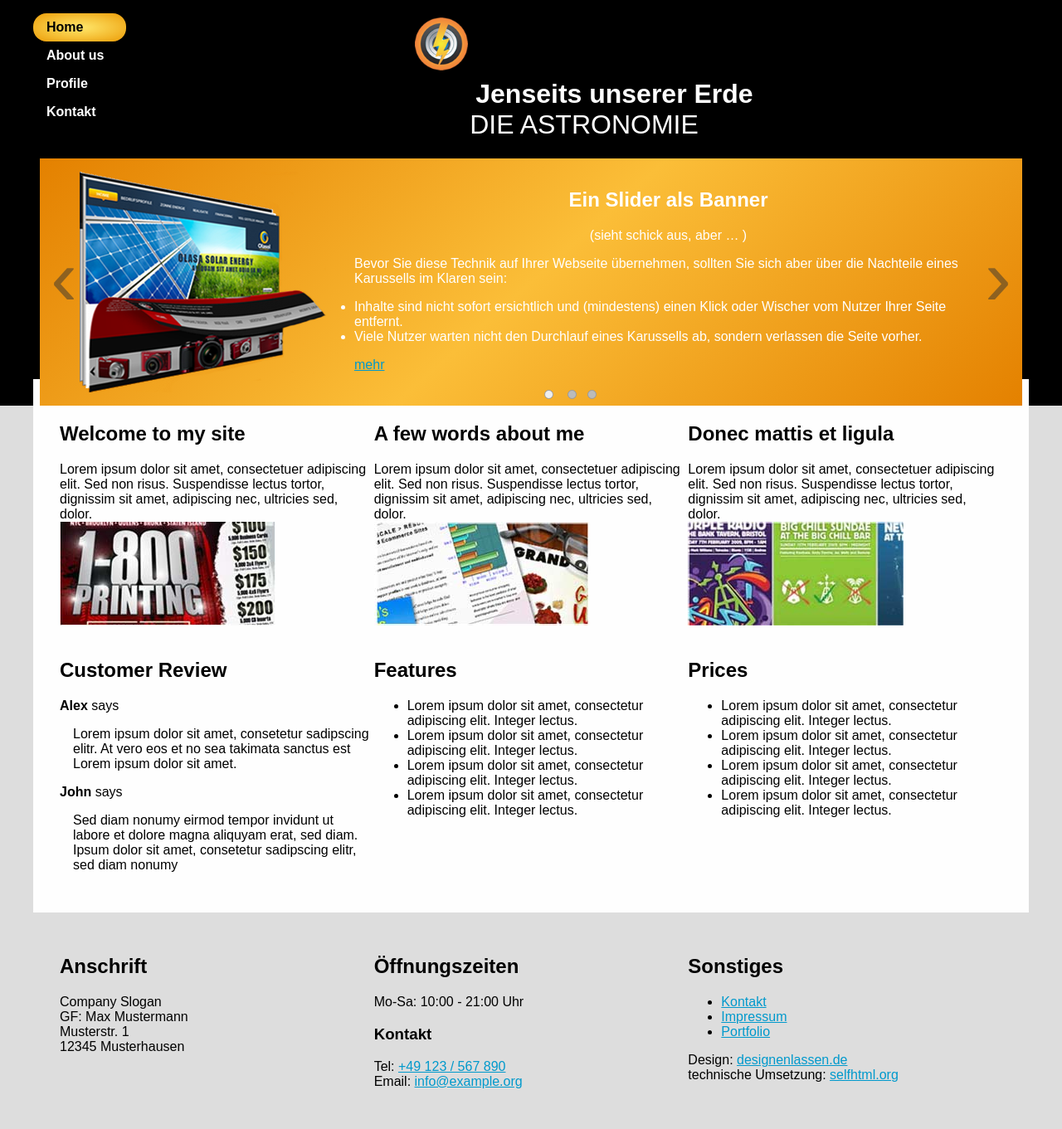
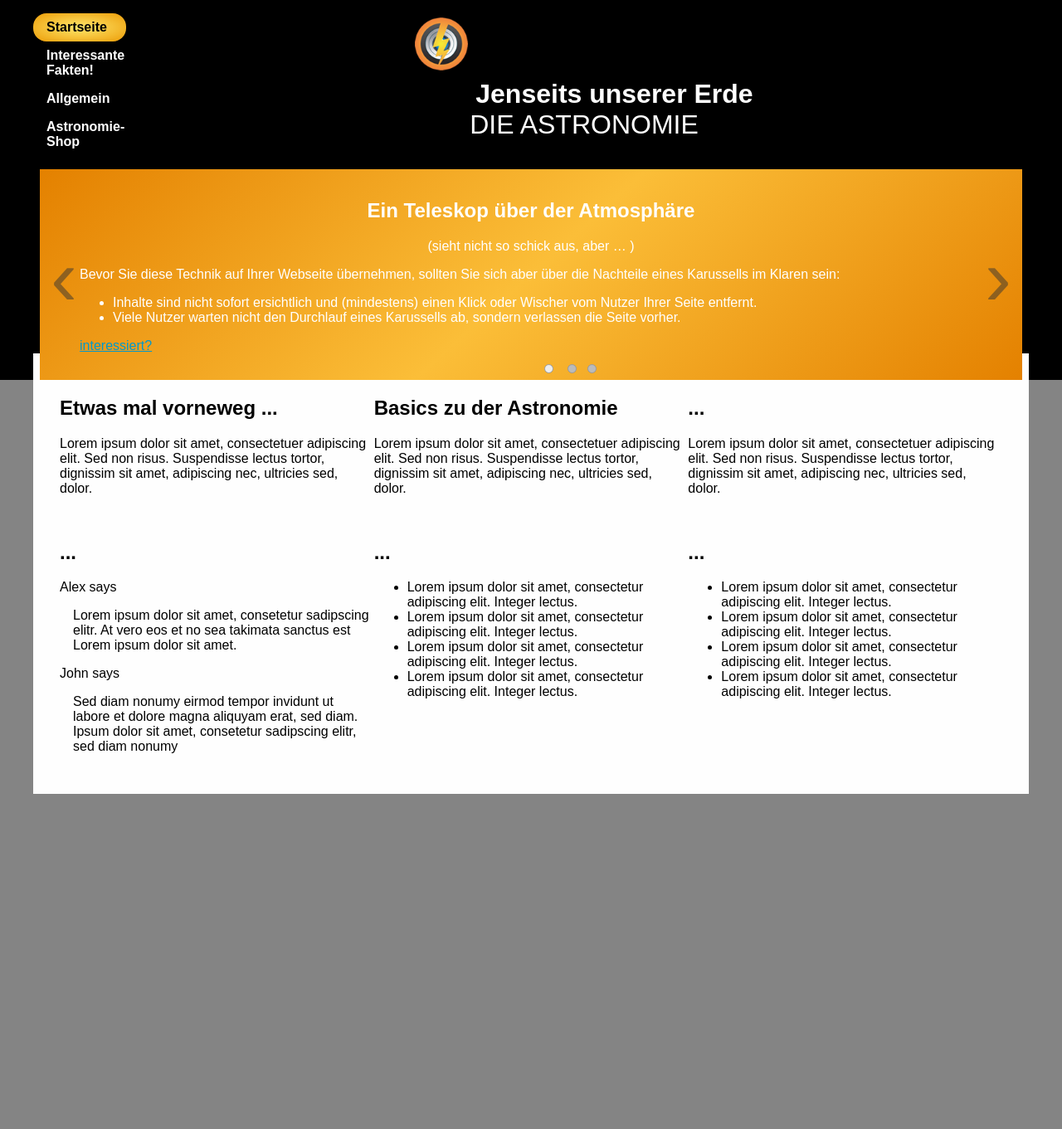
Before and after one commit to LukasMoosbrugger/Astronomie, a plain HTML site: page index.html in a window 1280 px wide. Shown: the whole page at 83% size. After the commit the page ends 957 px from the top, so only its background shows below. Drawn offline with Linux system fonts and the light colour scheme.

Commit message:
add handlebars and first scholars

```diff
--- a/css/style.css
+++ b/css/style.css
@@ -14,7 +14,7 @@ body {
   padding: 0;
   font: normal 1em Arial, sans-serif;
   color: black;
-  background-color: #ddd;
+  background-color: #848484;
 }
 
 /* ====================================================  HEADER  ==================================================== */
--- a/index.html
+++ b/index.html
@@ -21,17 +21,17 @@
 
 	<nav id="main-nav">
     	<ul>
-    		<li><a aria-current="page">Home</a></li>
-    		<li><a href="1-unterseite.html">About us</a></li>
-    		<li><a href="1-unterseite.html">Profile</a></li>
-    		<li><a href="2-kontakt.html">Kontakt</a></li>
+    		<li><a aria-current="page">Startseite</a></li>
+    		<li><a href="1-unterseite.html">Interessante Fakten!</a></li>
+    		<li><a href="2-unterseite.html">Allgemein</a></li>
+    		<li><a href="3-unterseite.html">Astronomie-Shop</a></li>
     	</ul>
 	</nav>
 
 	<section role="banner">
-		<img src="img/dummy-4.png" alt="">
-        <h2>Ein Slider als Banner</h2>
-        <p class="slide_slogan">(sieht schick aus, aber &hellip; )</p>
+		<img src="" alt="">
+        <h2>Ein Teleskop über der Atmosphäre</h2>
+        <p class="slide_slogan">(sieht nicht so schick aus, aber &hellip; )</p>
 		<p>
 
 		    Bevor Sie diese Technik auf Ihrer Webseite übernehmen, sollten Sie sich aber über die Nachteile eines Karussells im Klaren sein:</p>
@@ -40,7 +40,7 @@
 				<li>Viele Nutzer warten nicht den Durchlauf eines Karussells ab, sondern verlassen die Seite vorher.</li>
          	</ul>
          	<p>
-               	<a href="https://wiki.selfhtml.org/wiki/CSS/Tutorials/Bilderkarussell">mehr</a>
+               	<a href="...">interessiert?</a>
         	</p>
         	<!-- Hier könnten Sie weitere li als Folien für den Slider einfügen. -->
   		<ol class="flex-control-nav flex-control-paging">
@@ -57,44 +57,43 @@
 <main>
 
   <section id="welcome">
-    <h2>Welcome to my site</h2>
+    <h2>Etwas mal vorneweg ...</h2>
     <p>
         Lorem ipsum dolor sit amet, consectetuer adipiscing elit. Sed non risus. Suspendisse lectus tortor,
        dignissim sit amet, adipiscing nec, ultricies sed, dolor.<br>
-       <img src="img/dummy-1.jpg" alt="">
+       <img src="" alt="">
     </p>
   </section>
 
   <section id="about">
-    <h2>A few words about me</h2>
+    <h2>Basics zu der Astronomie</h2>
     <p>
         Lorem ipsum dolor sit amet, consectetuer adipiscing elit. Sed non risus. Suspendisse lectus tortor,
         dignissim sit amet, adipiscing nec, ultricies sed, dolor.<br>
-       <img src="img/dummy-2.jpg" alt="">
+       <img src="" alt="">
     </p>
   </section>
 
   <section id="lorem">
-    <h2>Donec mattis et ligula</h2>
+    <h2>...</h2>
     <p>
         Lorem ipsum dolor sit amet, consectetuer adipiscing elit. Sed non risus. Suspendisse lectus tortor,
     dignissim sit amet, adipiscing nec, ultricies sed, dolor.<br>
-       <img src="img/dummy-3.jpg" alt="">
     </p>
   </section>
 
   <section id="review">
-    <h2>Customer Review</h2>
+    <h2>...</h2>
     <dl>
-      <dt><strong>Alex</strong> says</dt>
+      <dt>Alex says</dt>
       <dd><p>Lorem ipsum dolor sit amet, consetetur sadipscing elitr. At vero eos et no sea takimata sanctus est Lorem ipsum dolor sit amet.</p></dd>
-      <dt><strong>John</strong> says</dt>
+      <dt>John says</dt>
       <dd><p>Sed diam nonumy eirmod tempor invidunt ut labore et dolore magna aliquyam erat, sed diam. Ipsum dolor sit amet, consetetur sadipscing elitr, sed diam nonumy</p></dd>
     </dl>
   </section>
 
   <section id="feature">
-    <h2>Features</h2>
+    <h2>...</h2>
     <ul>
       <li>Lorem ipsum dolor sit amet, consectetur adipiscing elit. Integer lectus.</li>
       <li>Lorem ipsum dolor sit amet, consectetur adipiscing elit. Integer lectus.</li>
@@ -104,7 +103,7 @@
   </section>
 
   <section id="prices">
-    <h2>Prices</h2>
+    <h2>...</h2>
     <ul>
         <li>Lorem ipsum dolor sit amet, consectetur adipiscing elit. Integer lectus.</li>
         <li>Lorem ipsum dolor sit amet, consectetur adipiscing elit. Integer lectus.</li>
@@ -115,43 +114,6 @@
 
 </main>
 
-<footer>
-
-  <section class="vcard organization">
-    <h2>Anschrift</h2>
-    <p><span class="org">Company Slogan</span><br>
-       <span class="fn">GF: Max Mustermann</span><br>
-       <span class="street-address">Musterstr. 1</span><br>
-       <span class="postal-code locality">12345 Musterhausen</span>
-     </p>
-  </section>
-
-  <section class="spalte vcard contact_to">
-    <h2>Öffnungszeiten</h2>
-    <p><span class="time" title="Öffnungszeiten: Montag bis Samstag 10:00 - 21:00 Uhr">Mo-Sa: 10:00 - 21:00 Uhr</span></p>
-    <h3>Kontakt</h3>
-    <p><span class="tel">Tel: <a href="tel:+49123567890">+49 123 / 567 890</a></span><br>
-       <span class="email">Email: <a href="mailto:info@example.org">info@example.org</a></span>
-    </p>
-  </section>
-
-  <section class="other">
-    <h2>Sonstiges</h2>
-    <nav id="footernav">
-      <ul>
-        <li><a href="2-kontakt.html">Kontakt</a></li>
-        <li><a href="2-kontakt.html">Impressum</a></li>
-        <li><a href="1-unterseite.html">Portfolio</a></li>
-      </ul>
-    </nav>
-    <p class="copyright">
-       <span>Design: <a href="https://designenlassen.de/">designenlassen.de</a></span><br>
-       <span>technische Umsetzung: <a href="https://selfhtml.org">selfhtml.org</a></span>
-    </p>
-  </section>
-
-</footer><!-- footer ends -->
-
 
 
 </body>
```
Also changed, not shown: 1-unterseite.html (+5 -41 lines), 2-kontakt.html (deleted, +0 -153 lines), 2-unterseite.html (added, +59 -0 lines), 3-unterseite.html (added, +59 -0 lines), 1 other file.
